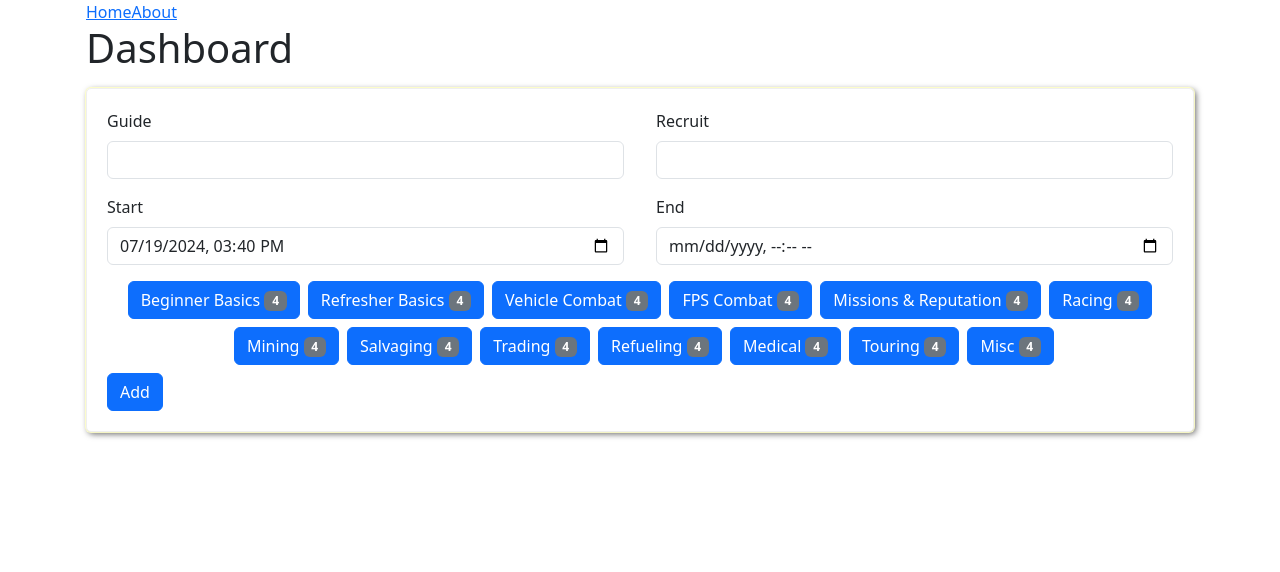
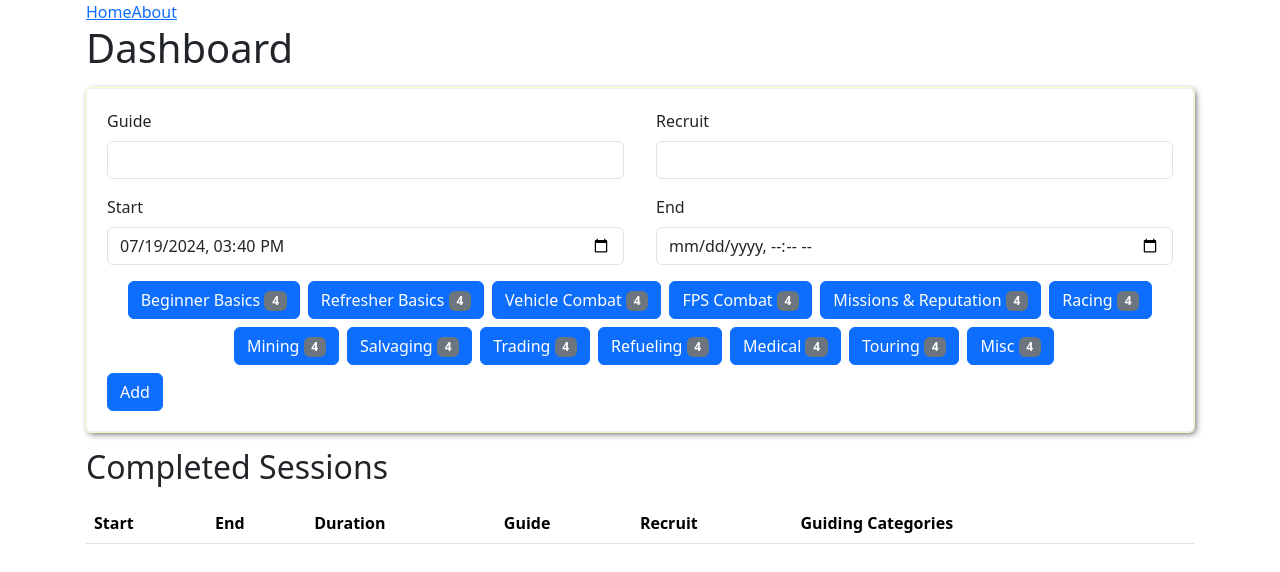
Before and after one commit to exrelax/sc-foundation-reward-tracker, a Vue app: page / in a window 1280 px wide. Shown: the top 572 px of the page. Built offline with nearby package versions, Linux system fonts and the light colour scheme.

Commit message:
feat: Add session table component

```diff
--- a/src/assets/styles/base/_bootstrap.scss
+++ b/src/assets/styles/base/_bootstrap.scss
@@ -21,6 +21,7 @@
 @import 'node_modules/bootstrap/scss/utilities';
 @import 'node_modules/bootstrap/scss/reboot';
 // @import 'node_modules/bootstrap/scss/type';
+@import 'node_modules/bootstrap/scss/tables';
 @import 'node_modules/bootstrap/scss/images';
 @import 'node_modules/bootstrap/scss/containers';
 @import 'node_modules/bootstrap/scss/grid';
--- a/src/components/SessionForm/SessionForm.vue
+++ b/src/components/SessionForm/SessionForm.vue
@@ -30,7 +30,6 @@ const submit = () => {
     toDate: endDateTimeDjs.toDate(),
     roles,
     guidingCategory_ids: selectedGuideCategories.value,
-    completed: false,
   }
 
   const result = guidingSessionsStore.addSession(payload)
--- /dev/null
+++ b/src/components/SessionTable.vue
@@ -0,0 +1,50 @@
+<script setup>
+import { defineProps, computed } from 'vue'
+import dayjs from 'dayjs'
+
+const props = defineProps({
+  sessions: {
+    type: Array,
+    required: true,
+  },
+})
+
+const sessions = computed(() => {
+  return props.sessions.map((session) => {
+    return {
+      ...session,
+      fromDate: dayjs(session.fromDate).format('YYYY-MM-DD HH:mm'),
+      toDate: dayjs(session.toDate).format('YYYY-MM-DD HH:mm'),
+      duration: dayjs(session.toDate).diff(dayjs(session.fromDate), 'minute'),
+    }
+  })
+})
+</script>
+
+<template>
+  <table class="table mt-3">
+    <thead>
+      <tr>
+        <th>Start</th>
+        <th>End</th>
+        <th>Duration</th>
+        <th>Guide</th>
+        <th>Recruit</th>
+        <th>Guiding Categories</th>
+        <th>
+        </th>
+      </tr>
+    </thead>
+    <tbody>
+      <tr v-for="(session, index) in sessions" :key="`${session.id}-${index}`">
+        <td>{{ session.fromDate }}</td>
+        <td>{{ session.toDate }}</td>
+        <td>{{ session.duration }}</td>
+        <td>{{ session.roles?.find(role => role.accountRole_id === 'guide')?.account }}</td>
+        <td>{{ session.roles?.find(role => role.accountRole_id === 'recruit')?.account }}</td>
+        <td>{{ session.guidingCategory_ids?.join(', ') }}</td>
+        <td></td>
+      </tr>
+    </tbody>
+  </table>
+</template>
--- a/src/stores/guidingSessions.ts
+++ b/src/stores/guidingSessions.ts
@@ -1,6 +1,7 @@
 import { ref, computed } from 'vue'
 import { defineStore } from 'pinia'
 import { v4 as uuidv4 } from 'uuid'
+import dayjs from 'dayjs'
 
 interface GuidingSession {
     id: string;
@@ -38,8 +39,7 @@ export const useGuidingSessionsStore = defineStore('guidingSessions', () => {
     const sessionIsValid = (session: GuidingSession) => {
         return sessionRolesIsValid(session.roles) &&
             session.guidingCategory_ids.length > 0 &&
-            session.fromDate != null &&
-            session.completed != null
+            session.fromDate != null
     }
 
     const addSession = (session: GuidingSession) => {
@@ -47,9 +47,14 @@ export const useGuidingSessionsStore = defineStore('guidingSessions', () => {
             return false
         }
 
+        const fromDateDjs = dayjs(session.fromDate)
+        const toDateDjs = session.toDate ? dayjs(session.toDate) : null
+        const completed = session.toDate != null && fromDateDjs.isBefore(toDateDjs)
+
         sessions.value.push({
             ...session,
             id: uuidv4(),
+            completed
         })
 
         return true
--- a/src/views/DashboardView.vue
+++ b/src/views/DashboardView.vue
@@ -1,5 +1,18 @@
 <script setup>
+import { computed } from 'vue'
+import { storeToRefs } from 'pinia'
+import { useGuidingSessionsStore } from '@/stores/guidingSessions.ts'
 import SessionForm from '@/components/SessionForm/SessionForm.vue'
+import SessionTable from '@/components/SessionTable.vue'
+
+const guidingSessionsStore = useGuidingSessionsStore()
+const { sessions } = storeToRefs(guidingSessionsStore)
+
+const filteredSessions = computed(() => {
+  return sessions.value.filter(session => {
+    return session.completed
+  })
+})
 </script>
 
 <template>
@@ -7,5 +20,13 @@ import SessionForm from '@/components/SessionForm/SessionForm.vue'
     <h1>Dashboard</h1>
 
     <SessionForm />
+
+    <section class="mt-3">
+      <header>
+        <h2>Completed Sessions</h2>
+      </header>
+      <SessionTable :sessions="filteredSessions"/>
+    </section>
+
   </div>
 </template>
```
